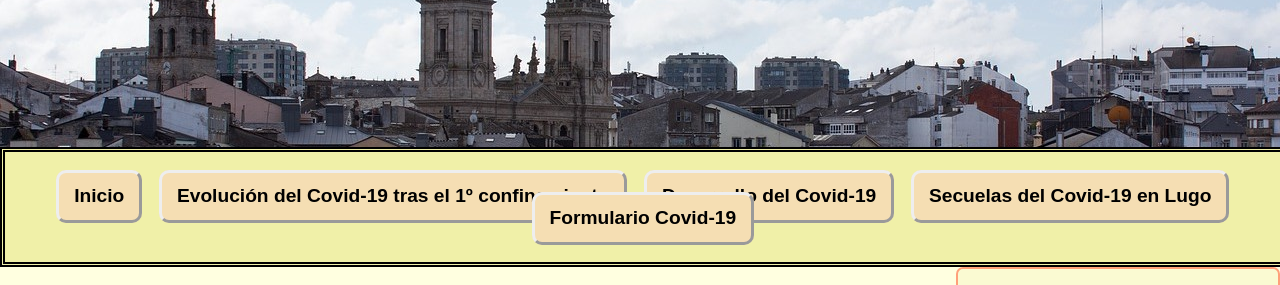
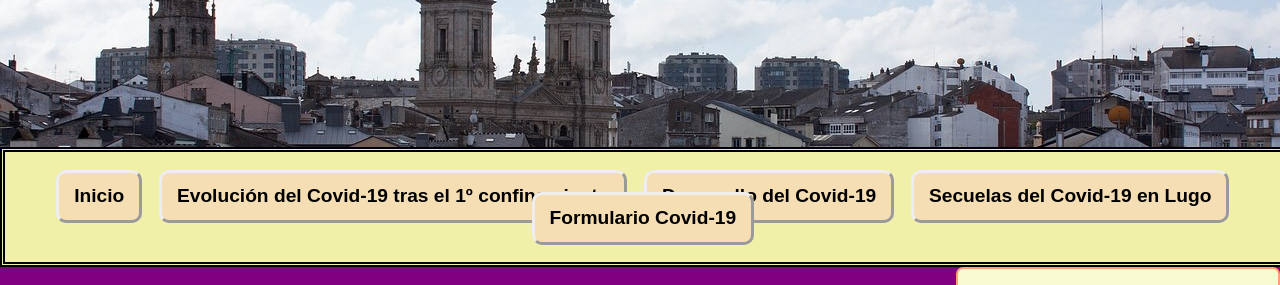
Before and after one commit to jlexposito313/MSTest, a plain HTML site: page index.htm in a window 1280 px wide. Shown: the part 163-448 px from the top of the page. Drawn offline with Linux system fonts and the light colour scheme; a web font is replaced by a local one.

Commit message:
Update estilos.css

```diff
--- a/estilo/estilos.css
+++ b/estilo/estilos.css
@@ -4,7 +4,7 @@
 /* Body */
 body{
     margin: 0px;    /* Agregamos que el margen sea de 0 píxeles*/
-    background-color: lightyellow;      /* Añadimos un color de fondo para el body */ /* lightyellow */
+    background-color: purple;      /* Añadimos un color de fondo para el body */ /* lightyellow */
     font-family: 'Yusei Magic', sans-serif;     /* Aplicamos el estilo anteriormente importado */
 }
 
```
